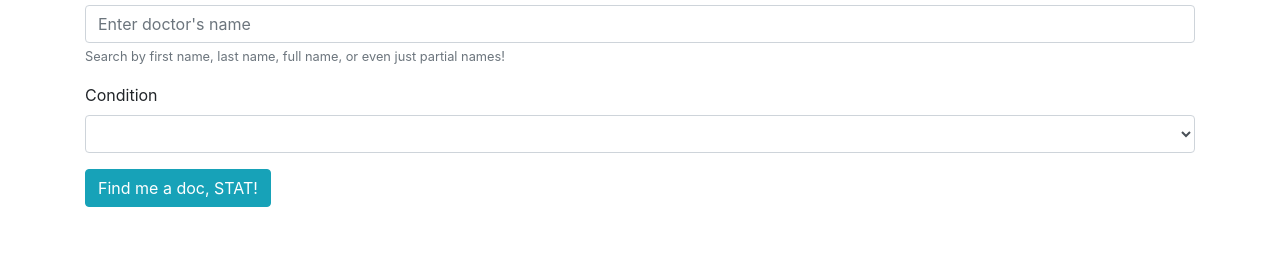
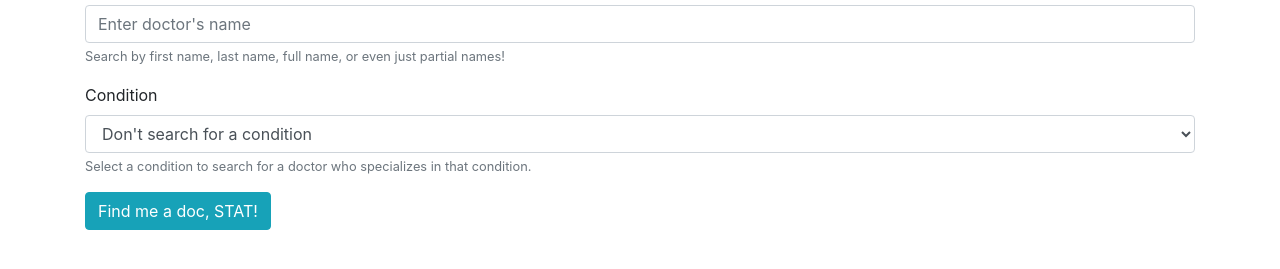
Before and after one commit to ellymaimon/whats-up-doc, a website built with webpack: page src/index.html in a window 1280 px wide. Shown: the part 129-398 px from the top of the page. Built offline with nearby package versions, Linux system fonts and the light colour scheme.

Commit message:
Add option not to search with a condition in index

```diff
--- a/src/index.html
+++ b/src/index.html
@@ -16,8 +16,10 @@
       <div class="form-group">
         <label for="condition-select">Condition</label>
         <select class="form-control" id="condition-select">
+          <option value="no">Don't search for a condition</option>
           <!-- Condition options populate here from API -->
         </select>
+        <small id="condition-help" class="form-text text-muted">Select a condition to search for a doctor who specializes in that condition.</small>
       </div>
       <button type="submit" class="btn btn-info">Find me a doc, STAT!</button>
     </form>
```
